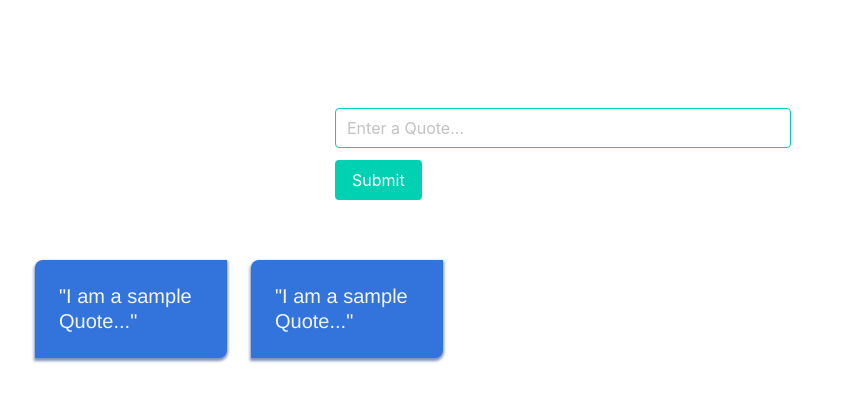
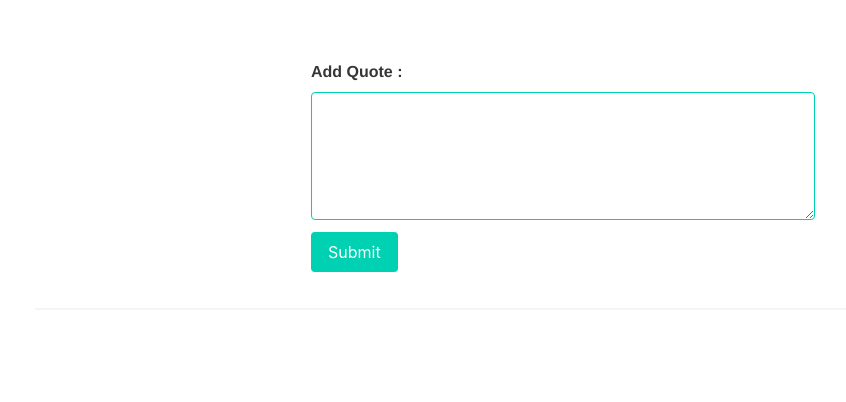
Before and after one commit to Paolo-Man001/wonderful-quotes, a Vue app: page / in a window 1280 px wide. Shown: the top 402 px of the page, without its empty margins (77-923 px from the left). Built offline with nearby package versions, Linux system fonts and the light colour scheme.

Commit message:
s10.143 : Add Quotes with Custome Events :   Create custom event 'quoteAdded' to $emit the custom-binding 'quote' value.   Listen to $emit in the Parent component and push value into the quotesArray.

```diff
--- a/src/App.vue
+++ b/src/App.vue
@@ -1,26 +1,33 @@
 <template>
   <div class="container" id="app">
-    <app-quote-grid :quotes="quotesArray"/>
+    <section class="section">
+      <app-new-quote @quoteAdded="newQuote"/>
+      <hr>
+      <app-quote-grid :quotes="quotesArray"/>
+    </section>
   </div>
 </template>
 
 <script>
    import QuoteGrid from "@/components/QuoteGrid";
+   import NewQuote from "@/components/NewQuote";
 
    export default {
       name: 'App',
       components: {
          appQuoteGrid: QuoteGrid,
-
+         appNewQuote: NewQuote
       },
-      data: function () {
+      data() {
          return {
             selectComponent: 'QuoteGrid',
-            quotesArray: [
-               'I am a sample Quote...',
-               'I am a sample Quote...'
-            ],
+            quotesArray: [],
             maxQuotes: 10
+         }
+      },
+      methods: {
+         newQuote( quote ) {
+            this.quotesArray.push(quote);
          }
       }
    }
--- a/src/components/NewQuote.vue
+++ b/src/components/NewQuote.vue
@@ -1,9 +1,13 @@
 <template>
-  <section class="section">
   <div class="column is-offset-one-quarter is-half">
+    <label for="newQuote" class="label">Add Quote :</label>
     <div class="field">
-        <div class="control">
-          <input class="input is-primary" v-model="quote" type="text" placeholder="Enter a Quote...">
+      <div class="control has-icons-left">
+          <textarea
+                  id="newQuote"
+                  class="textarea is-primary"
+                  v-model="quote">
+          </textarea>
       </div>
     </div>
     <div class="field">
@@ -15,20 +19,20 @@
       </div>
     </div>
   </div>
-  </section>
 </template>
 
 <script>
    export default {
       name: "NewQuote",
-      data: () => {
+      data() {
          return {
             quote: ''
          }
       },
-      methods:{
+      methods: {
          createNew() {
-
+            this.$emit('quoteAdded', this.quote);
+            this.quote = '';
          }
       }
    }
--- a/src/components/Quote.vue
+++ b/src/components/Quote.vue
@@ -2,7 +2,7 @@
   <div class="column is-one-fifth is-2-mobile">
     <div class="card is-link quote">
       <div class="card-content">
-        <p class="subtitle has-text-white-ter">
+        <p class="subtitle has-text-white-ter has-text-centered">
           <!-- Single Quote's slot -->
           <slot></slot>
         </p>
--- a/src/components/QuoteGrid.vue
+++ b/src/components/QuoteGrid.vue
@@ -1,23 +1,18 @@
 <template>
-  <section class="section">
-    <app-new-quote/>
     <div class="columns is-multiline">
       <app-quote v-for="(quote,i) in quotes" :key="i">
         "{{ quote }}"
       </app-quote>
     </div>
-  </section>
 </template>
 
 <script>
    import Quote from "@/components/Quote";
-   import NewQuote from "@/components/NewQuote";
 
    export default {
       name: "QuoteGrid",
       components: {
-         appQuote: Quote,
-         appNewQuote: NewQuote
+         appQuote: Quote
       },
       props: [ 'quotes' ]
    }
```
Lines whose indentation alone changed are shown as unchanged.
